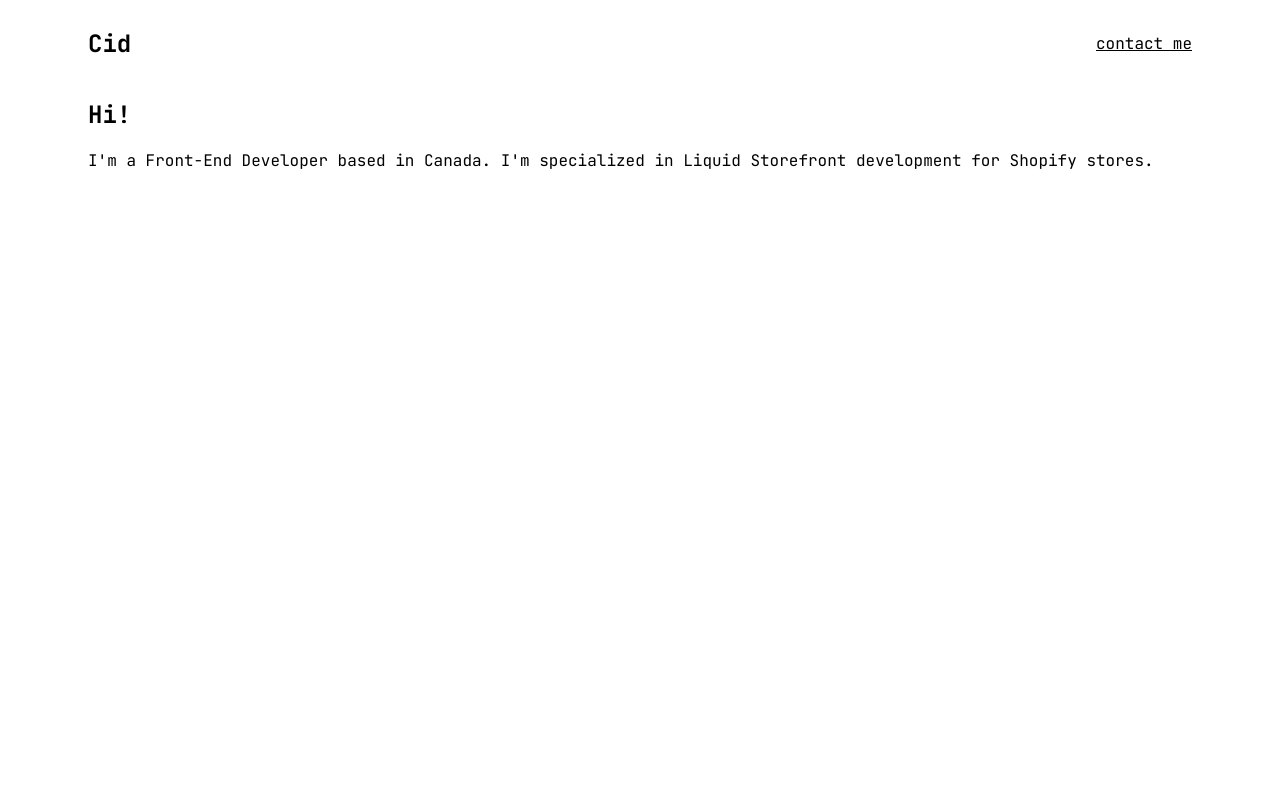
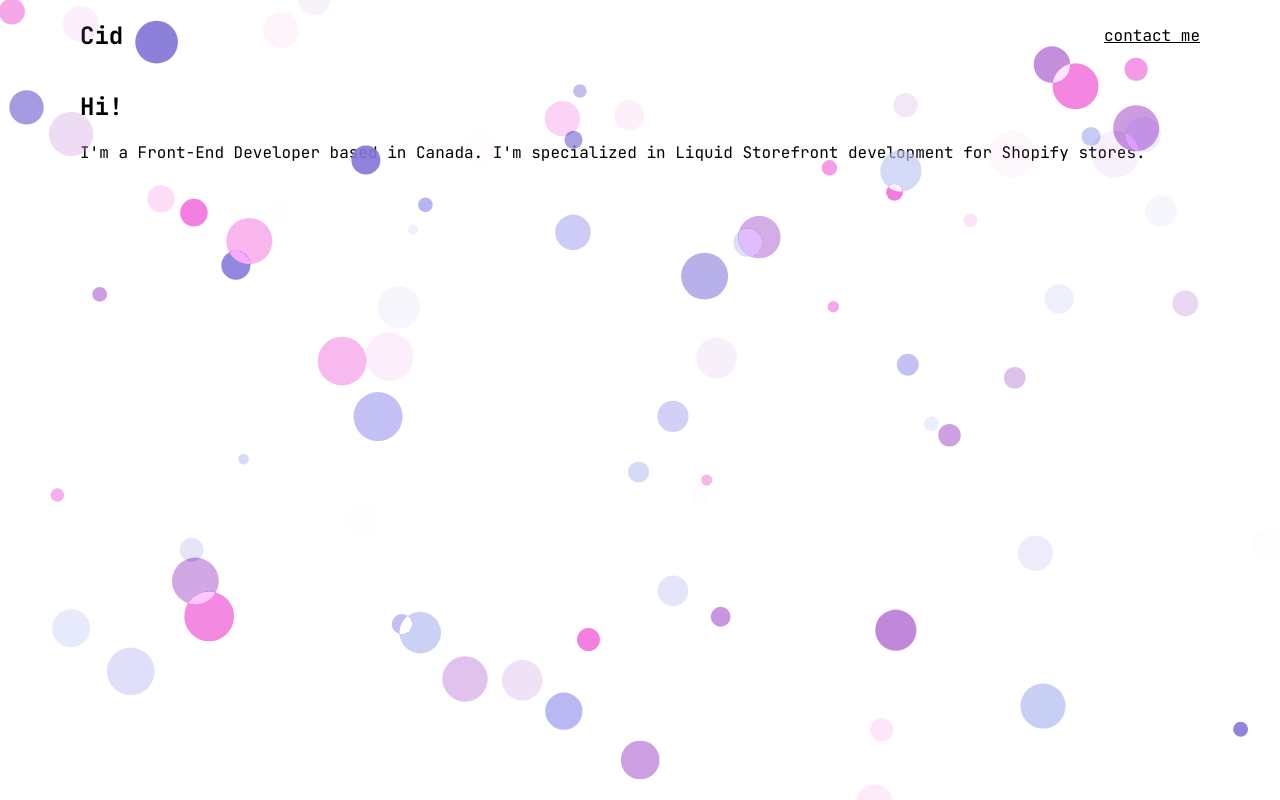
Before and after one commit to Chidesss/portfolio, a plain HTML site: page index.html in a window 1280 px wide. Drawn offline with Linux system fonts and the light colour scheme.

Commit message:
particles canvas

```diff
--- a/assets/base.css
+++ b/assets/base.css
@@ -27,3 +27,18 @@ nav {
         padding: 0 5rem;
     }
 }
+
+body {
+    padding: 0;
+    margin: 0;
+    height: 100vh;
+    background-color: #fff;
+}
+
+#particles {
+    position: fixed;
+    left: 0;
+    top: 0;
+    width: 100%;
+    height: 100%;
+}
--- /dev/null
+++ b/assets/base.js
@@ -0,0 +1,80 @@
+const canvas = document.querySelector("#particles");
+const context = canvas.getContext("2d");
+const colors = [
+    [242, 121, 222],
+    [191, 132, 217],
+    [132, 119, 217],
+    [181, 179, 242],
+    [187, 195, 242],
+];
+
+let width, height, circles = [];
+
+function resizeCanvas() {
+    width = canvas.width = window.innerWidth;
+    height = canvas.height = window.innerHeight;
+    createCircles();
+}
+
+function createCircles() {
+    circles = [];
+    const count = Math.floor(width * height * 0.00008); // fewer circles
+    for (let i = 0; i < count; i++) {
+        circles.push(new Circle());
+    }
+}
+
+function easeInOutQuad(x) {
+    return x < 0.5 ? 2 * x * x : 1 - Math.pow(-2 * x + 2, 2) / 2;
+}
+
+class Circle {
+    constructor() {
+        this.x = Math.random() * width;
+        this.y = Math.random() * height;
+        this.radius = Math.random() * 20 + 5; // random size
+        this.color = colors[Math.floor(Math.random() * colors.length)];
+        this.alpha = Math.random();
+        this.setTarget();
+    }
+
+    setTarget() {
+        this.startX = this.x;
+        this.startY = this.y;
+        this.targetX = this.x + (Math.random() * 200 - 100);
+        this.targetY = this.y + (Math.random() * 200 - 100);
+        this.tick = 0;
+        this.ttl = Math.random() * 180 + 180;
+    }
+
+    update() {
+        if (this.tick >= this.ttl) this.setTarget();
+        const p = easeInOutQuad(this.tick / this.ttl);
+        this.x = this.startX + (this.targetX - this.startX) * p;
+        this.y = this.startY + (this.targetY - this.startY) * p;
+        this.tick++;
+    }
+
+    draw() {
+        context.beginPath();
+        context.arc(this.x, this.y, this.radius, 0, Math.PI * 2);
+        context.fillStyle = `rgba(${this.color.join(",")},${this.alpha})`;
+        context.fill();
+    }
+}
+
+function animate() {
+    context.clearRect(0, 0, width, height);
+    context.globalCompositeOperation = "lighter";
+    circles.forEach(c => {
+        c.update();
+        c.draw();
+    });
+    requestAnimationFrame(animate);
+}
+
+window.addEventListener("resize", resizeCanvas);
+window.addEventListener("DOMContentLoaded", () => {
+    resizeCanvas();
+    animate();
+});
--- a/index.html
+++ b/index.html
@@ -27,6 +27,8 @@
                 stores.</p>
         </section>
     </div>
+    <canvas id="particles"></canvas>
 </body>
+<script src="assets/base.js"></script>
 
 </html>
```
